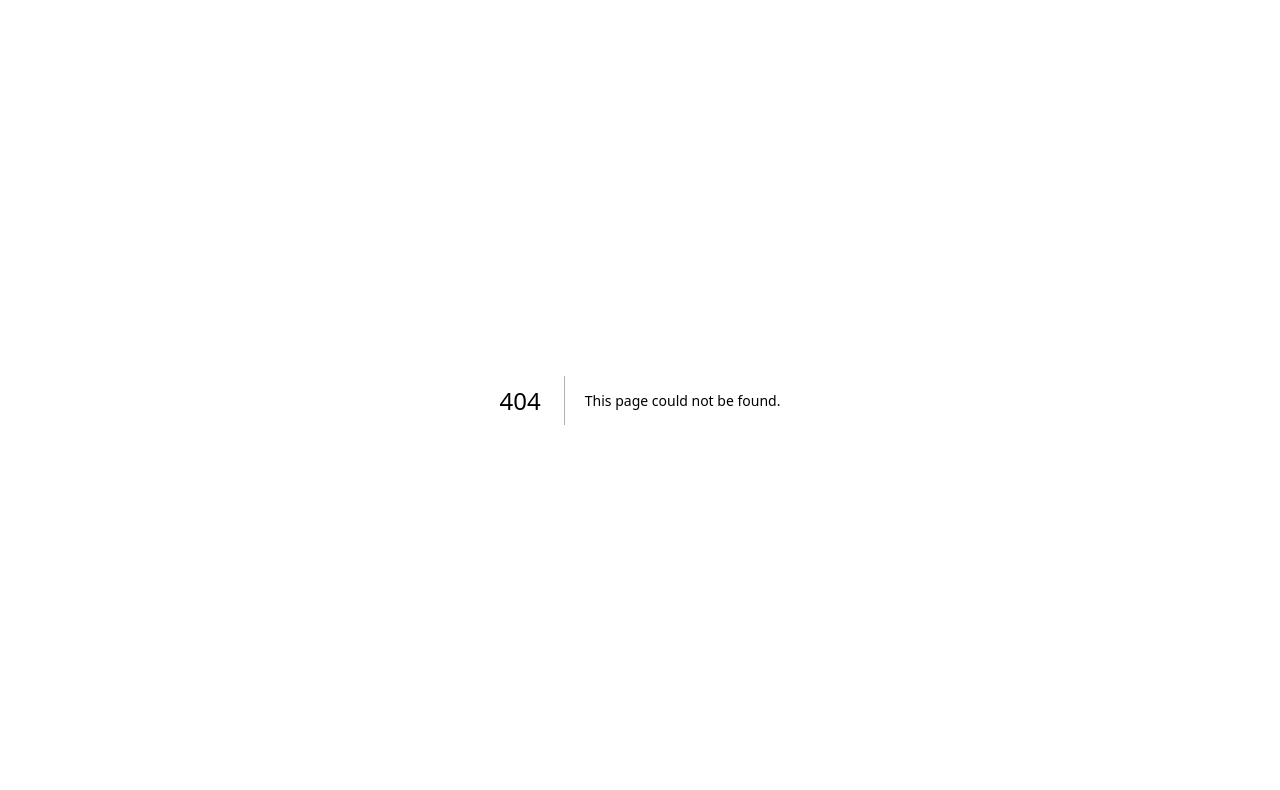
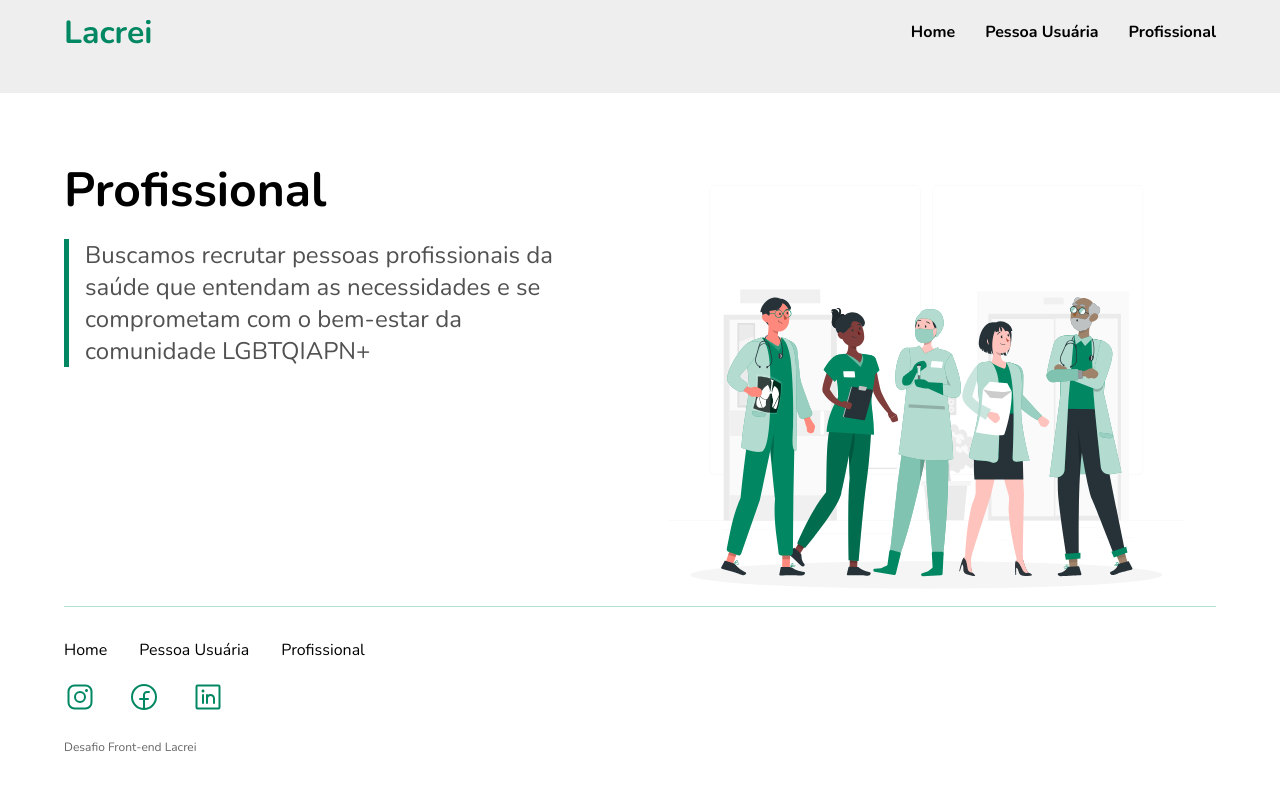
Before and after one commit to lcds90/desafio-lacrei, a Next.js app: page /profissional in a window 1280 px wide. Before the commit this address had no page. Shown: the top 790 px of the page. Built offline with nearby package versions, Linux system fonts and the light colour scheme.

Commit message:
:sparkles:feat: page for professionals 🚀

```diff
--- /dev/null
+++ b/pages/profissional.tsx
@@ -0,0 +1,27 @@
+import { Subject, PageBlock, PageImage, Description } from "styles";
+import { Layout } from "components";
+
+/**
+ * Home: The Landing page of the web app
+ * @return {JSX.Element} The JSX Code for the Home Page
+ */
+export default function Home() {
+  return (
+    <Layout>
+      <PageBlock>
+        <Subject id="professionals__subject">Profissional</Subject>
+        <Description id="professionals__description" bordered>
+          Buscamos recrutar pessoas profissionais da saúde que entendam as
+          necessidades e se comprometam com o bem-estar da comunidade LGBTQIAPN+
+        </Description>
+      </PageBlock>
+      <PageImage>
+        <img
+          id="professionals__image__professionals"
+          src="/assets/svg/professionals.svg"
+          alt="Grupo de doutores"
+        />
+      </PageImage>
+    </Layout>
+  );
+}
```
